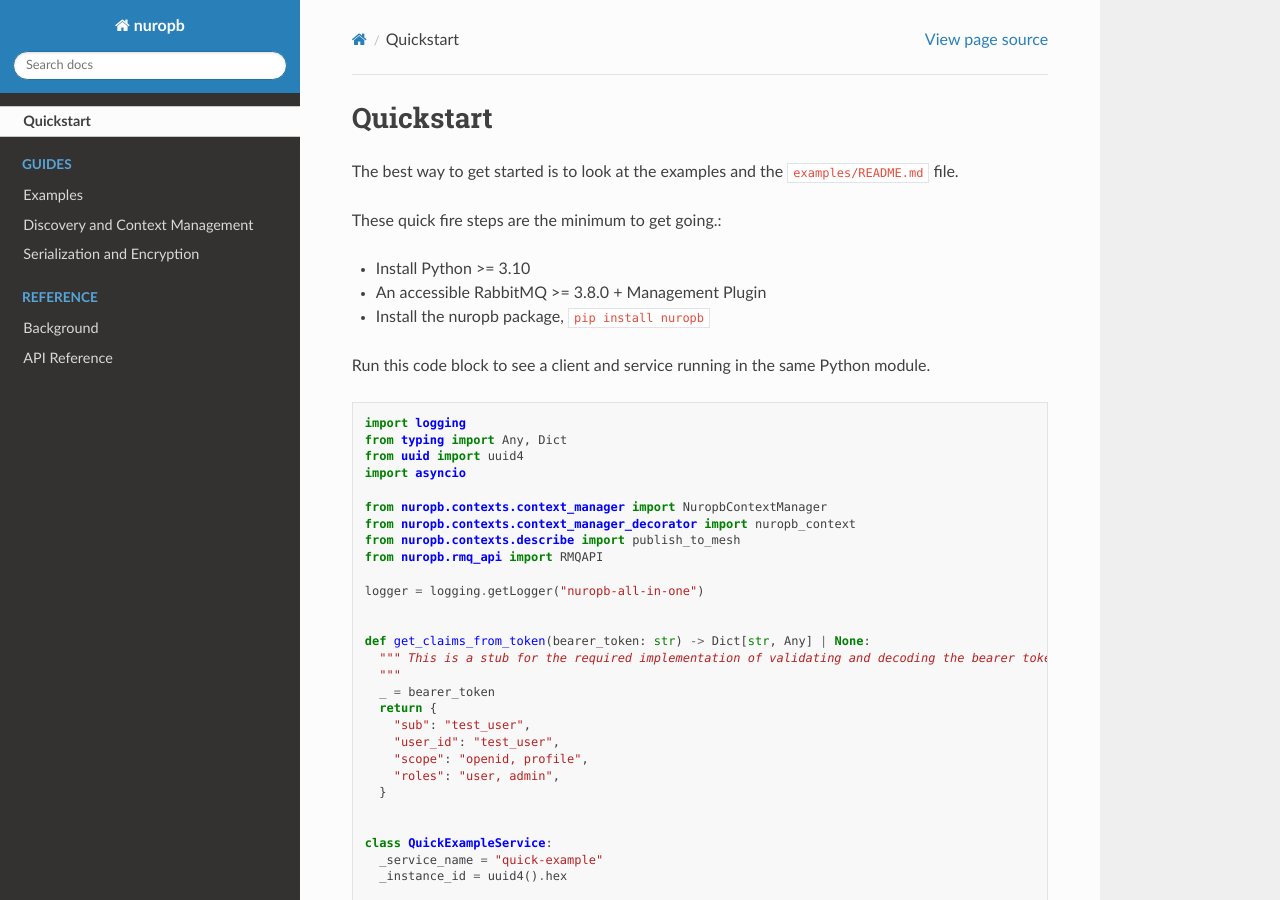
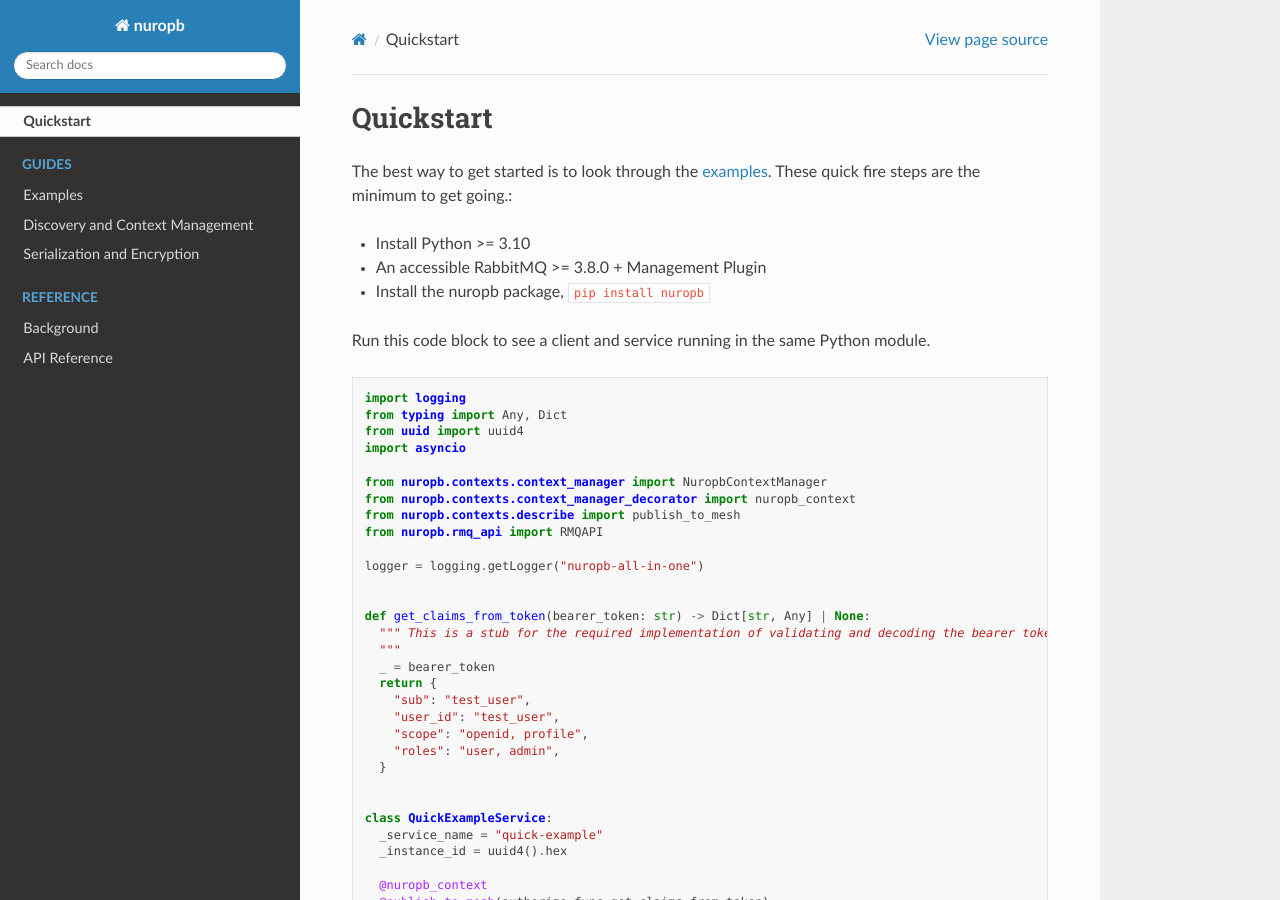
Before and after one commit to robertbetts/nuropb, a Sphinx documentation site: the page built from docs/source/quickstart.md, in a window 1280 px wide and 900 px high. Built offline with Sphinx 7.4.7 and the Read the Docs theme 2.0.0, drawn with Linux system fonts in a browser that asks for light colours.

Commit message:
Quickstart tweaks

```diff
--- a/docs/source/quickstart.md
+++ b/docs/source/quickstart.md
@@ -1,8 +1,7 @@
 # Quickstart
 
-The best way to get started is to look at the examples and the `examples/README.md` file.
-
-These quick fire steps are the minimum to get going.:
+The best way to get started is to look through the [examples](#examples). These quick fire steps are the
+minimum to get going.:
 * Install Python >= 3.10
 * An accessible RabbitMQ >= 3.8.0 + Management Plugin
 * Install the nuropb package, `pip install nuropb`
```
